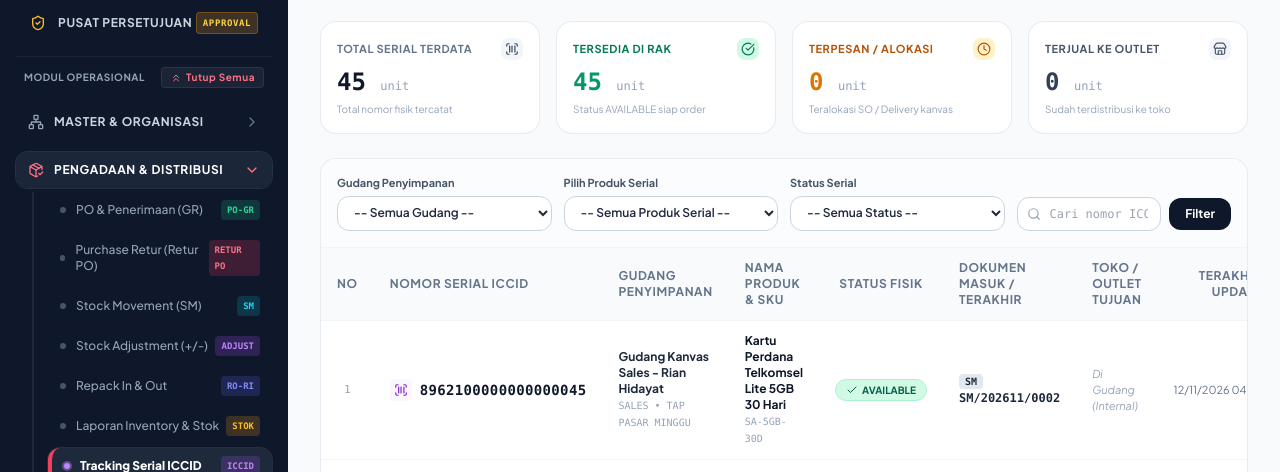
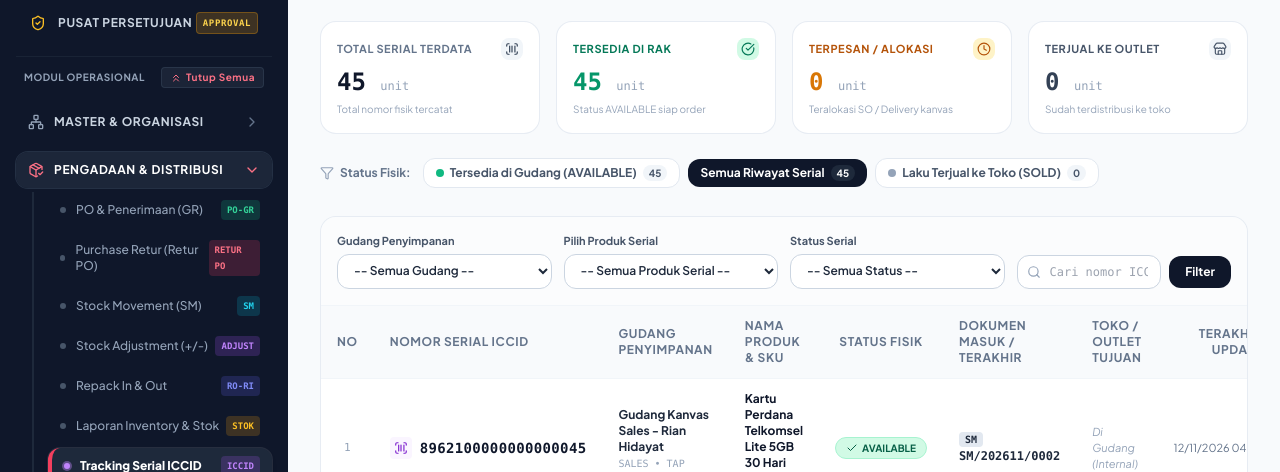
Before and after one commit to FIRLLI123/demo-erp, a Laravel app: page /inventory/iccids in a window 1280 px wide. Shown: the part 185-657 px from the top of the page. Run offline with Laravel 12, Linux system fonts and the light colour scheme; data comes from the database, SQL or seed files in the repository; some libraries are stand-ins or nearby versions.

Commit message:
fix: sinkronkan filter status AVAILABLE dari tabel stok dan tambahkan pill filter cepat status ICCID

```diff
--- a/resources/views/inventory/iccids.blade.php
+++ b/resources/views/inventory/iccids.blade.php
@@ -59,10 +59,19 @@
                     <div class="flex flex-wrap items-center gap-3 bg-white/10 p-3 rounded-xl border border-white/10 backdrop-blur-xs">
                         <!-- Saldo Stok Fisik -->
                         <div class="text-right pr-3 border-r border-white/20">
-                            <span class="text-[10px] font-bold text-slate-300 block uppercase tracking-wider">Saldo Stok Fisik</span>
-                            <span class="text-xl font-extrabold font-mono text-white">
+                            <span class="text-[10px] font-bold text-slate-300 block uppercase tracking-wider">Stok Fisik Tersedia</span>
+                            <span class="text-xl font-extrabold font-mono text-emerald-400">
                                 {{ number_format($stockBalance ? $stockBalance->quantity : 0, 0, ',', '.') }}
                                 <span class="text-xs font-normal text-slate-300">pcs</span>
+                            </span>
+                        </div>
+
+                        <!-- Info Terjual -->
+                        <div class="text-right pr-3 border-r border-white/20">
+                            <span class="text-[10px] font-bold text-slate-300 block uppercase tracking-wider">Laku Terjual (SOLD)</span>
+                            <span class="text-xl font-extrabold font-mono text-slate-300">
+                                {{ number_format($kpi['sold'], 0, ',', '.') }}
+                                <span class="text-xs font-normal text-slate-400">pcs</span>
                             </span>
                         </div>
 
@@ -152,6 +161,30 @@
                 </div>
                 <span class="text-[10px] text-slate-400 block mt-1">Sudah terdistribusi ke toko</span>
             </div>
+        </div>
+
+        <!-- Quick Status Filter Bar (Pills) -->
+        <div class="flex items-center gap-2 overflow-x-auto pb-1">
+            <span class="text-xs font-bold text-slate-500 mr-1 flex items-center gap-1.5 shrink-0">
+                <i data-lucide="filter" class="w-3.5 h-3.5 text-slate-400"></i> Status Fisik:
+            </span>
+            <a href="{{ route('inventory.iccids', array_merge(request()->query(), ['status' => 'AVAILABLE'])) }}"
+               class="px-3 py-1.5 rounded-xl text-xs font-bold transition-all flex items-center gap-1.5 shrink-0 {{ $status === 'AVAILABLE' ? 'bg-emerald-600 text-white shadow-xs' : 'bg-white border border-slate-200 text-slate-600 hover:bg-slate-50' }}">
+                <span class="w-2 h-2 rounded-full {{ $status === 'AVAILABLE' ? 'bg-white' : 'bg-emerald-500' }}"></span>
+                <span>Tersedia di Gudang (AVAILABLE)</span>
+                <span class="px-1.5 py-0.2 rounded-full text-[10px] {{ $status === 'AVAILABLE' ? 'bg-emerald-700 text-white' : 'bg-slate-100 text-slate-600' }}">{{ $kpi['available'] }}</span>
+            </a>
+            <a href="{{ route('inventory.iccids', array_merge(request()->query(), ['status' => 'ALL'])) }}"
+               class="px-3 py-1.5 rounded-xl text-xs font-bold transition-all flex items-center gap-1.5 shrink-0 {{ ($status === 'ALL' || empty($status)) ? 'bg-slate-900 text-white shadow-xs' : 'bg-white border border-slate-200 text-slate-600 hover:bg-slate-50' }}">
+                <span>Semua Riwayat Serial</span>
+                <span class="px-1.5 py-0.2 rounded-full text-[10px] {{ ($status === 'ALL' || empty($status)) ? 'bg-slate-800 text-white' : 'bg-slate-100 text-slate-600' }}">{{ $kpi['total_units'] }}</span>
+            </a>
+            <a href="{{ route('inventory.iccids', array_merge(request()->query(), ['status' => 'SOLD'])) }}"
+               class="px-3 py-1.5 rounded-xl text-xs font-bold transition-all flex items-center gap-1.5 shrink-0 {{ $status === 'SOLD' ? 'bg-slate-700 text-white shadow-xs' : 'bg-white border border-slate-200 text-slate-600 hover:bg-slate-50' }}">
+                <span class="w-2 h-2 rounded-full {{ $status === 'SOLD' ? 'bg-white' : 'bg-slate-400' }}"></span>
+                <span>Laku Terjual ke Toko (SOLD)</span>
+                <span class="px-1.5 py-0.2 rounded-full text-[10px] {{ $status === 'SOLD' ? 'bg-slate-800 text-white' : 'bg-slate-100 text-slate-600' }}">{{ $kpi['sold'] }}</span>
+            </a>
         </div>
 
         <!-- ============================================== -->
--- a/resources/views/inventory/index.blade.php
+++ b/resources/views/inventory/index.blade.php
@@ -338,7 +338,7 @@
                                     </td>
                                     <td class="py-3 px-4 text-center whitespace-nowrap">
                                         <template x-if="item.tracking_method === 'ICCID'">
-                                            <a :href="'{{ route('inventory.iccids') }}?warehouse_id=' + item.warehouse_id + '&product_id=' + item.product_id"
+                                            <a :href="'{{ route('inventory.iccids') }}?warehouse_id=' + item.warehouse_id + '&product_id=' + item.product_id + '&status=AVAILABLE'"
                                                class="inline-flex items-center gap-1.5 px-3 py-1 rounded-xl text-[11px] font-bold bg-purple-50 text-purple-700 hover:bg-purple-100 hover:text-purple-800 border border-purple-200 transition-all shadow-2xs group">
                                                 <i data-lucide="scan-barcode" class="w-3.5 h-3.5 text-purple-600 group-hover:scale-110 transition-transform"></i>
                                                 <span>Lihat Serial</span>
```
